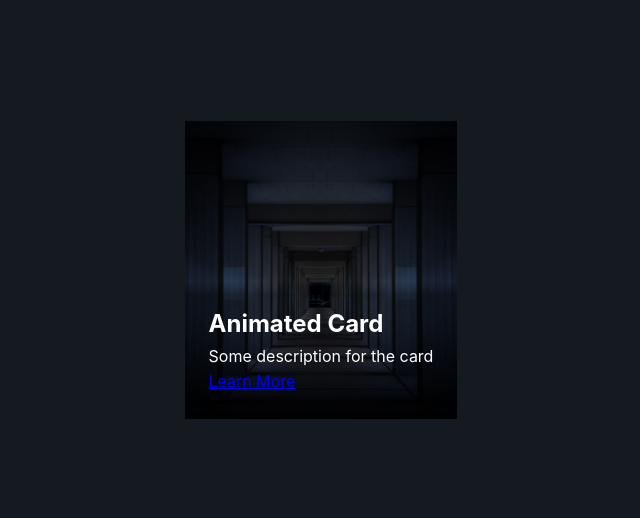
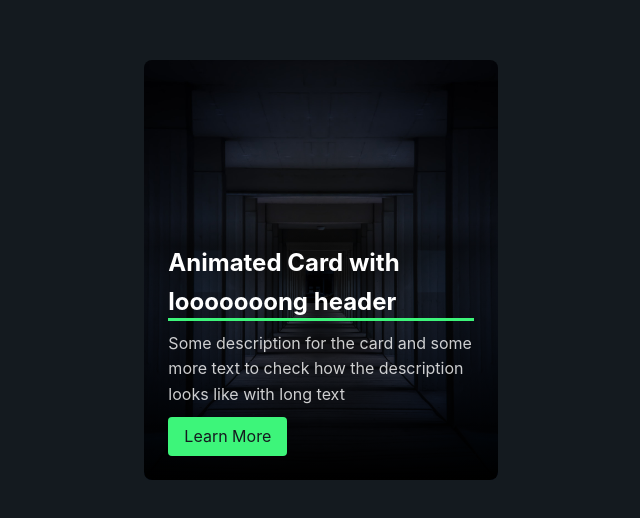
Before and after one commit to Altaan/TS-React-Base, a React (Create React App) app: page / in a window 1280 px wide. Shown: the part 130-648 px from the top of the page, without its empty margins (319-959 px from the left). Built offline with nearby package versions, Linux system fonts and the light colour scheme.

Commit message:
styled the card content

```diff
--- a/src/App.tsx
+++ b/src/App.tsx
@@ -7,8 +7,8 @@ function App() {
     <React.Fragment>
       <GlobalStyle />
       <AnimatedCard
-        cardHeader="Animated Card"
-        cardBody="Some description for the card"
+        cardHeader="Animated Card with looooooong header"
+        cardBody="Some description for the card and some more text to check how the description looks like with long text"
         cardLink="/take/me/somewhere"
       />
     </React.Fragment>
--- a/src/components/styles/AnimatedCard.styled.ts
+++ b/src/components/styles/AnimatedCard.styled.ts
@@ -11,11 +11,13 @@ export const StyledCard = styled.div<StyledCardProps>`
     `url(${props.imageLink ? props.imageLink : defaultImage})`};
   background-size: cover;
   padding: 10rem 0 0;
-  max-width: 40ch;
+  max-width: 35ch;
+  border-radius: 0.5rem;
+  overflow: hidden;
 `;
 
 export const StyledCardContent = styled.div`
-  padding: 1.5em;
+  padding: 1.5rem;
   background: linear-gradient(
     hsl(0 0% 0% / 0),
     hsl(0 0% 0% / 0.5) 10%,
@@ -23,8 +25,37 @@ export const StyledCardContent = styled.div`
   );
 `;
 
-export const StyledCardHeader = styled.h2``;
+export const StyledCardHeader = styled.h2`
+  position: relative;
 
-export const StyledCardBody = styled.p``;
+  &:after {
+    content: "";
+    background: var(--accent-color);
+    position: absolute;
+    height: 3px;
+    width: 100%;
+    bottom: 0;
+    left: 0;
+  }
+`;
 
-export const StyledCardLink = styled.a``;
+export const StyledCardBody = styled.p`
+  margin-top: 0.6rem;
+  color: rgb(255 255 255 / 0.8);
+`;
+
+export const StyledCardLink = styled.a`
+  cursor: pointer;
+  display: inline-block;
+  text-decoration: none;
+  color: var(--primary-color-dark);
+  background-color: var(--accent-color);
+  padding: 0.4em 1em;
+  margin-top: 0.6rem;
+  border-radius: 0.25rem;
+
+  &:hover,
+  &:focus {
+    background-color: var(--primary-color-light);
+  }
+`;
--- a/src/components/styles/globalStyles.ts
+++ b/src/components/styles/globalStyles.ts
@@ -4,7 +4,7 @@ const GlobalStyle = createGlobalStyle`
   :root {
     --primary-color-dark: hsl(205 20% 10%);
     --primary-color-light: hsl(0 0% 100%);
-    // --accent-color: hsl(140, 90%, 60%);
+    --accent-color: hsl(140 90% 60%);
   }
 
   *,
```
